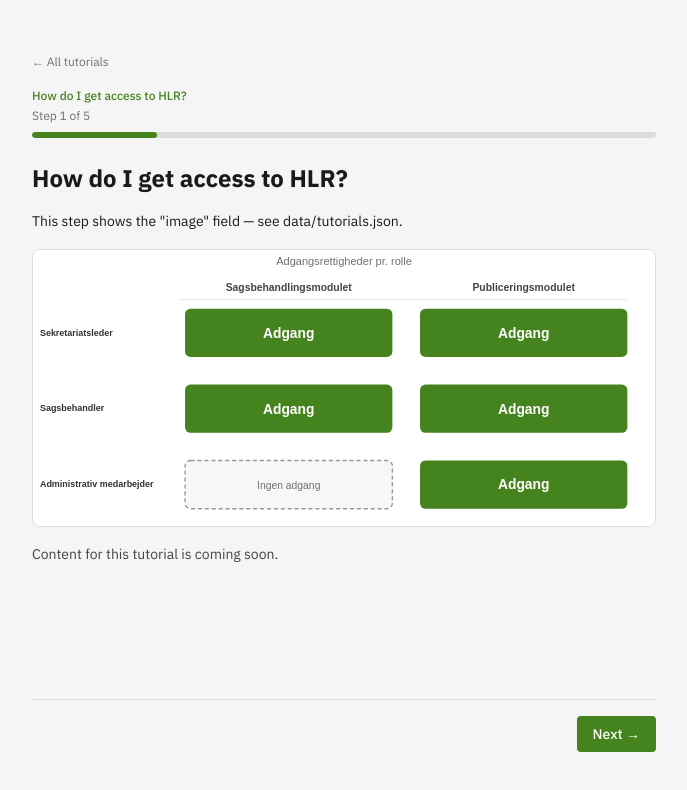
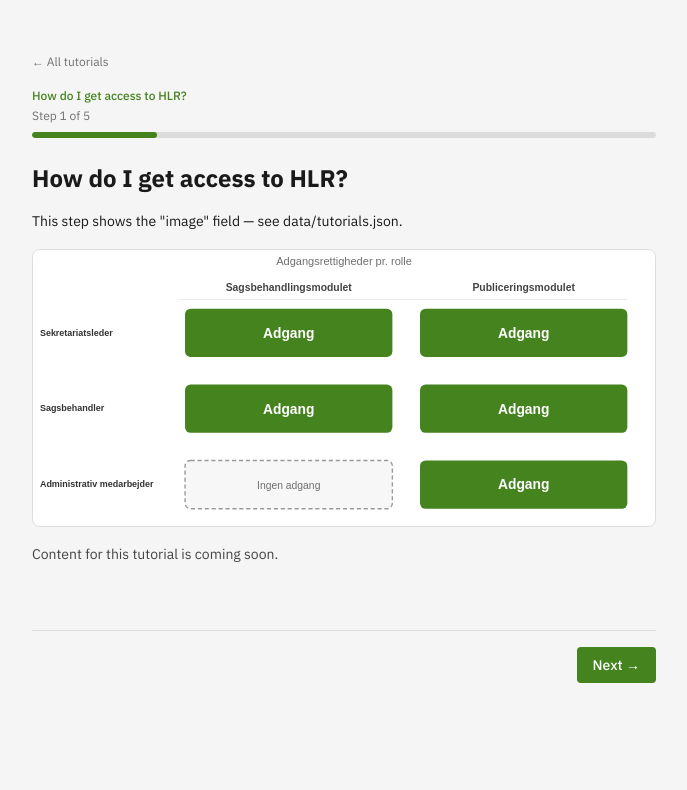
Before and after one commit to esbenbsmith/hlr-tutorial, a Next.js app: page /hlr/en/adgang/1 in a window 1280 px wide. Shown: the top 790 px of the page, without its empty margins (296-983 px from the left). Built offline with nearby package versions, Linux system fonts and the light colour scheme.

Commit message:
Fix footer nav gap on short steps by removing full-height main stretch

```diff
--- a/src/app/[locale]/[tutorial]/[step]/page.tsx
+++ b/src/app/[locale]/[tutorial]/[step]/page.tsx
@@ -120,7 +120,7 @@
   const nextHref = current < total ? `/${locale}/${tutorial.id}/${current + 1}` : null;
 
   return (
-    <main className="mx-auto flex w-full max-w-2xl flex-1 flex-col px-6 py-12">
+    <main className="mx-auto flex w-full max-w-2xl flex-col px-6 py-12">
       <div className="mb-4">
         <Link
           href={`/${locale}`}
@@ -183,7 +183,7 @@
         </div>
       )}
 
-      <div className="mt-auto flex items-center justify-between border-t border-[var(--border)] pt-4">
+      <div className="mt-8 flex items-center justify-between border-t border-[var(--border)] pt-4">
         {prevHref ? (
           <Link
             href={prevHref}
```
